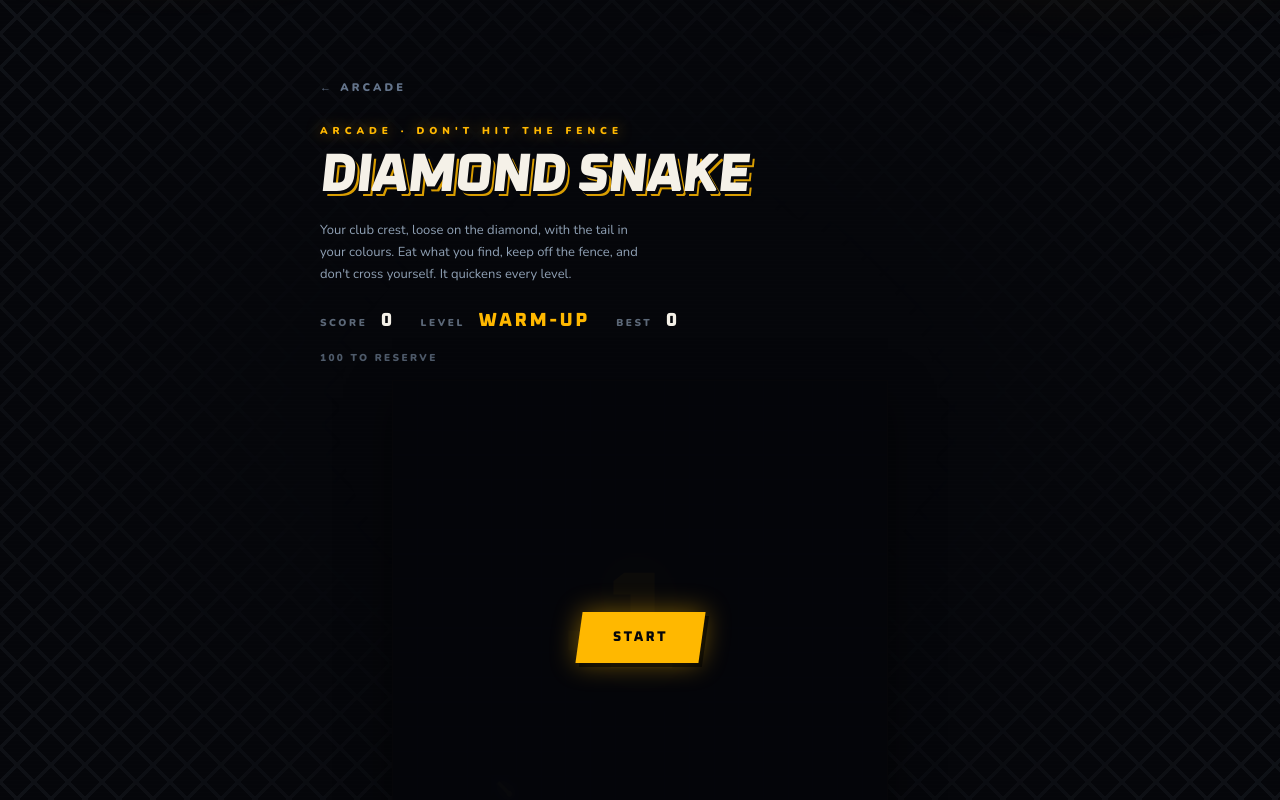
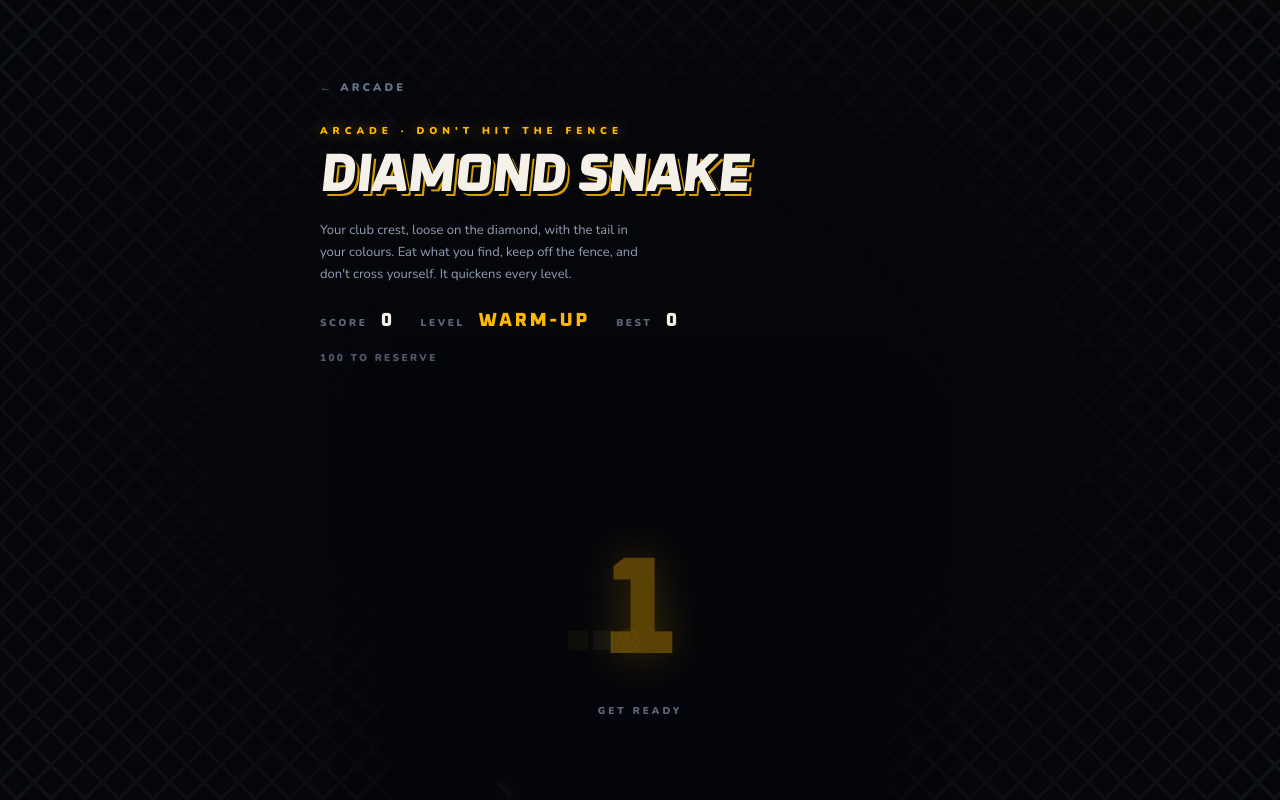
Before and after one commit to N8Nuks/grassrootsfantasy, a Next.js app: page /games/snake in a window 1280 px wide. Both pictures are taken after a click on the button "START". Shown: the top 800 px of the page. Built offline with nearby package versions, Linux system fonts and the light colour scheme; no server answers; the database is empty.

Commit message:
Countdown replaces the start button

```diff
--- a/app/games/snake/SnakeClient.tsx
+++ b/app/games/snake/SnakeClient.tsx
@@ -391,8 +391,12 @@ export default function SnakeClient({ clubs, initialClub }: {
       <div className="sn-stage">
         <canvas ref={canvasRef} className="sn-canvas" width={600} height={600} />
         {count !== null && (
-          <div className="sn-over" style={{ background: '#05060AC4' }}>
+          <div className="sn-over" style={{ background: '#05060AF2', zIndex: 5 }}>
             <p key={count} className="sn-count">{count}</p>
+            <p style={{ fontSize: '10px', fontWeight: 900, letterSpacing: '0.3em',
+                        textTransform: 'uppercase', color: '#5C6878', marginTop: '10px' }}>
+              Get ready
+            </p>
           </div>
         )}
         {state === 'playing' && paused && (
@@ -405,7 +409,7 @@ export default function SnakeClient({ clubs, initialClub }: {
             </button>
           </div>
         )}
-        {state !== 'playing' && (
+        {state !== 'playing' && count === null && (
           <div className="sn-over">
             {state === 'over' && (
               <>
```
